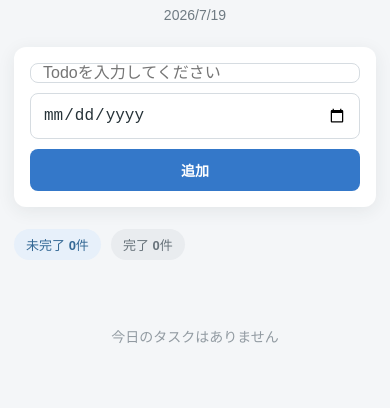
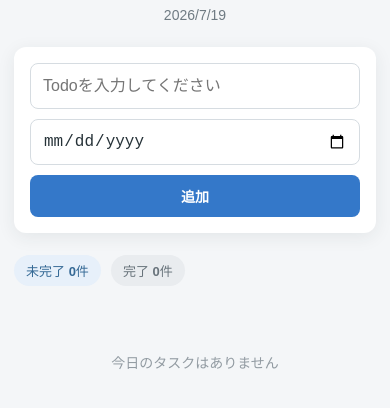
Before and after one commit to 8h2jkh7syv-sudo/todo-app, a plain HTML site: page index.html in a window 390 px wide. Shown: the part 72-480 px from the top of the page. Drawn offline with Linux system fonts and the light colour scheme.

Commit message:
スマホレイアウト調整

```diff
--- a/index.html
+++ b/index.html
@@ -17,18 +17,22 @@
 
     <!-- formにすることで、追加ボタンだけでなくEnterキーでも登録できます -->
     <form id="todo-form" class="input-area">
+      <div class="input-field">
         <input
           id="todo-input"
           type="text"
           placeholder="Todoを入力してください"
           aria-label="Todoの内容"
         >
+      </div>
       <!-- 期限は入力しなくてもTodoを登録できます -->
+      <div class="input-field">
         <input
           id="due-date-input"
           type="date"
           aria-label="Todoの期限"
         >
+      </div>
       <button type="submit" class="add-button">追加</button>
     </form>
 
--- a/style.css
+++ b/style.css
@@ -1,6 +1,11 @@
 /* すべての要素で、幅に余白と枠線を含めて計算します */
 * {
   box-sizing: border-box;
+}
+
+input,
+button {
+  max-width: 100%;
 }
 
 body {
@@ -49,10 +54,18 @@ h1 {
 .input-area {
   display: flex;
   gap: 10px;
+  width: 100%;
+  max-width: 100%;
+  min-width: 0;
   padding: 20px;
   background-color: #ffffff;
   border-radius: 12px;
   box-shadow: 0 4px 18px rgba(38, 50, 56, 0.08);
+}
+
+/* PCではラッパーをレイアウトに参加させず、従来の横並びを維持します。 */
+.input-field {
+  display: contents;
 }
 
 #todo-input,
@@ -393,14 +406,43 @@ button:focus-visible {
 
   /* スマートフォンでは入力部分を縦並びにします */
   .input-area {
-    flex-direction: column;
+    display: grid;
+    grid-template-columns: minmax(0, 1fr);
     padding: 16px;
+  }
+
+  .input-field {
+    display: block;
+    width: 100%;
+    max-width: 100%;
+    min-width: 0;
+    overflow: hidden;
   }
 
   #todo-input,
   #due-date-input,
   .add-button {
+    display: block;
+    flex: none;
+    min-width: 0;
     width: 100%;
+    max-width: 100%;
+    margin: 0;
+  }
+
+  /* iOS Safari/Braveの日付入力が持つ内在幅と高さによるはみ出しを防ぎます。 */
+  #due-date-input {
+    -webkit-appearance: none;
+    appearance: none;
+    inline-size: 100%;
+    max-inline-size: 100%;
+    min-inline-size: 0;
+    block-size: 46px;
+    height: 46px;
+    min-height: 46px;
+    padding: 0 12px;
+    font-size: 16px;
+    line-height: normal;
   }
 
   .todo-item {
```
Lines whose indentation alone changed are shown as unchanged.
